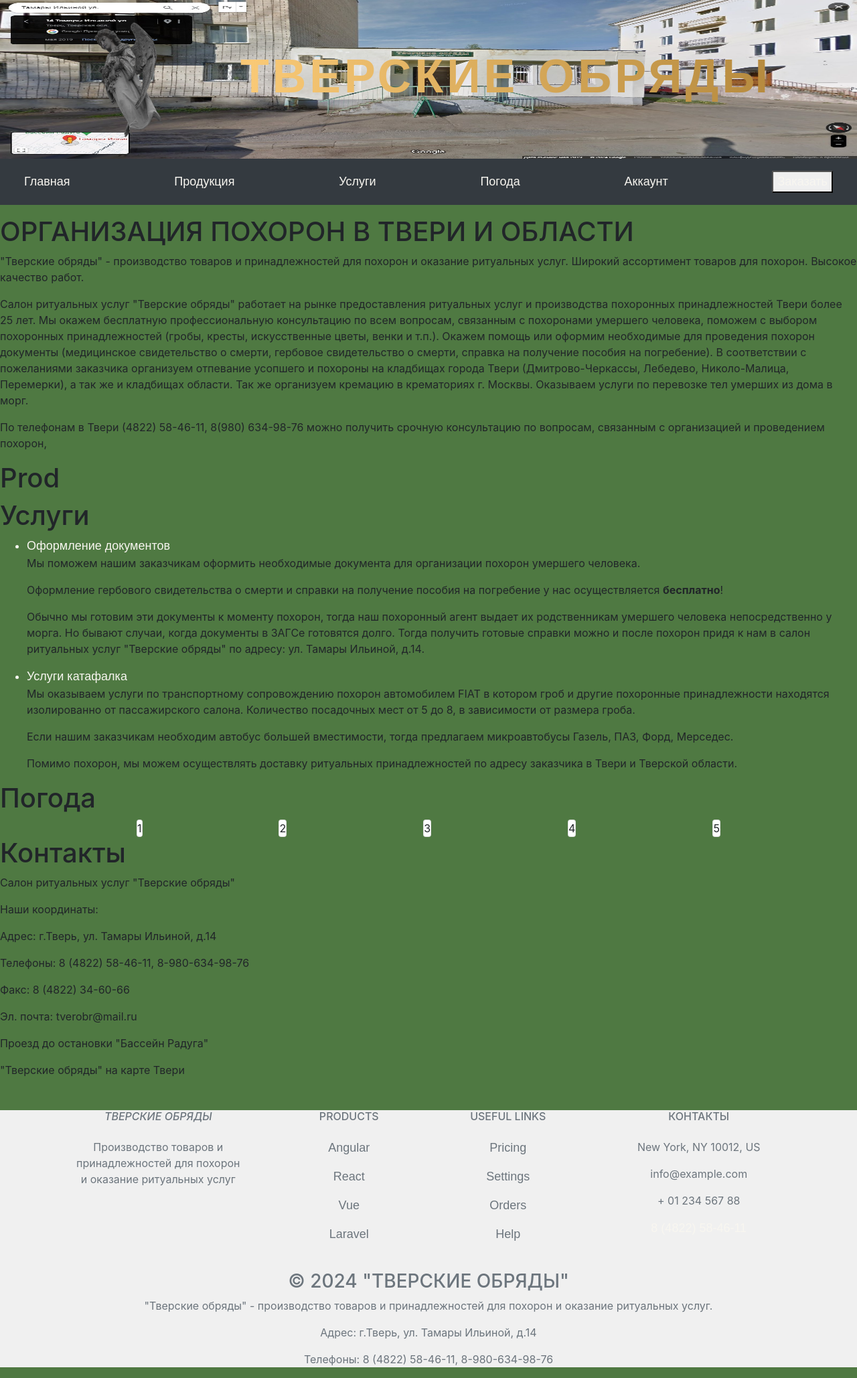
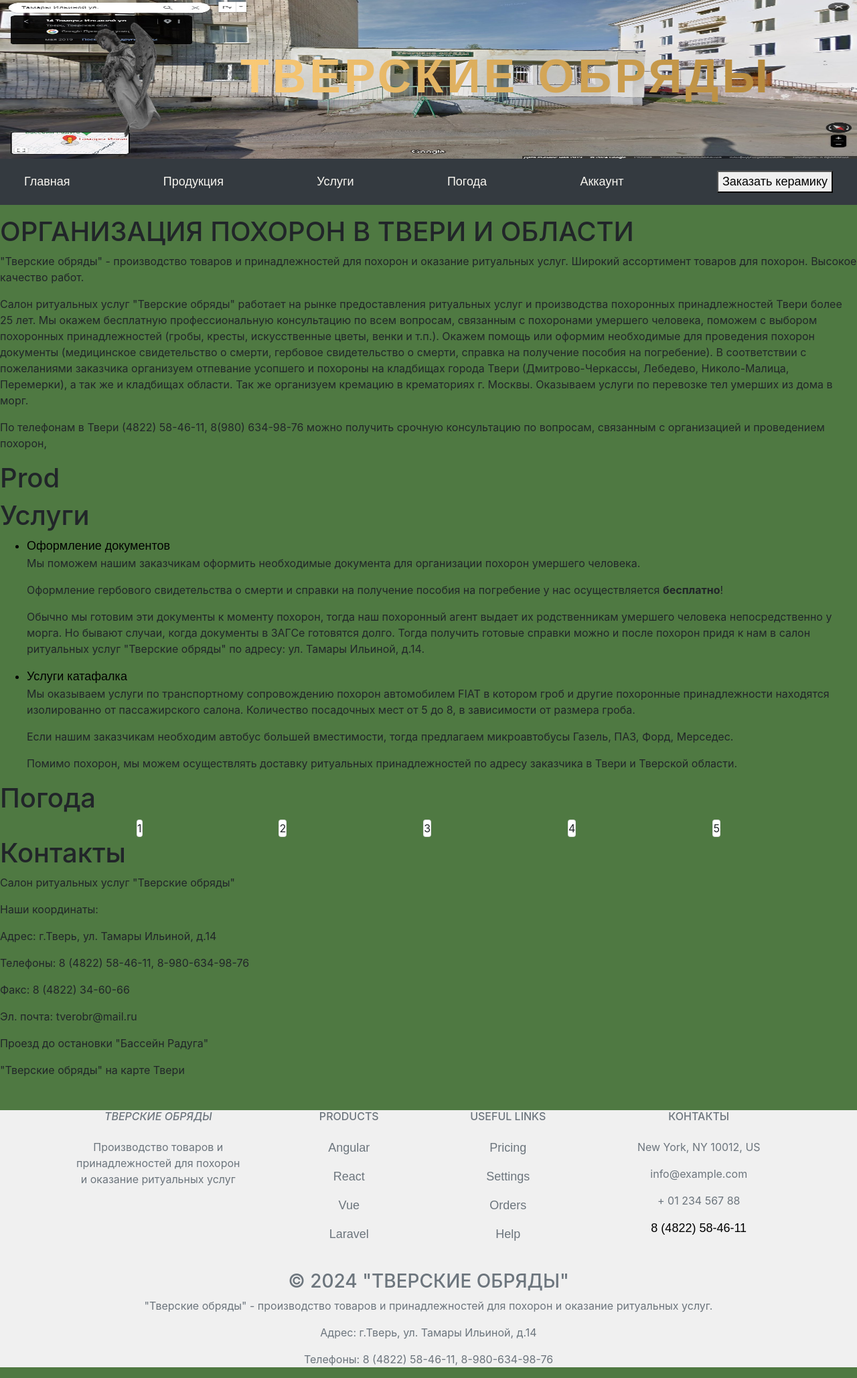
Before and after one commit to nikorai-prog/Website, a Flask app: page / in a window 1280 px wide. Shown: the whole page at 67% size. Run offline with Flask 3, Linux system fonts and the light colour scheme; some libraries are stand-ins or nearby versions.

Commit message:
кнопка заказа

```diff
--- a/static/css/style.css
+++ b/static/css/style.css
@@ -30,7 +30,7 @@ li, a, button {
     font-family: "Montserrat", sans-serif;
     font-weight: 500;
     font-size: 18px;
-    color: #f8f6f0;
+    color: #000000;
     text-decoration: none;
 }
 
--- a/templates/base.html
+++ b/templates/base.html
@@ -32,7 +32,7 @@
                         <li><a href="/#weather">Погода</a></li>
                     {% endif %}
                     <li><a href="account">Аккаунт</a></li>
-                    <li><a href="order"><button>Заказать</button></a></li>
+                    <li><a href="order"><button>Заказать керамику</button></a></li>
                 </ul>
             </nav>
         </div>
```
